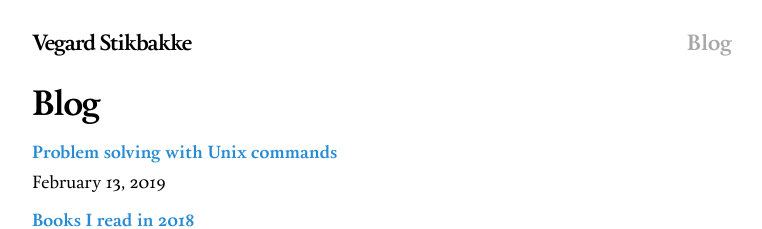
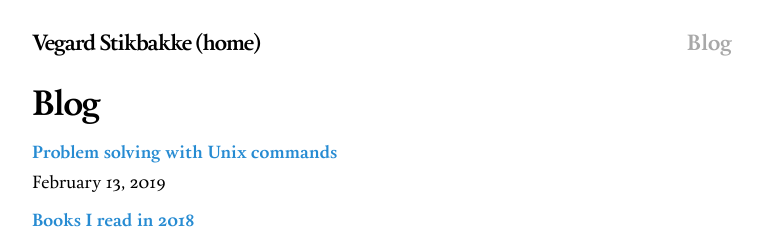
Before and after one commit to vegarsti/vegarsti.github.io, a Jekyll site: the page built from blog.md, in a window 1280 px wide. Shown: the top 229 px of the page, without its empty margins (258-1020 px from the left). Built offline with Jekyll 4.4.1, drawn with Linux system fonts in a browser that asks for light colours; nearby versions of some CDN libraries.

Commit message:
Add link to home page

```diff
--- a/_includes/page_head.html
+++ b/_includes/page_head.html
@@ -2,7 +2,7 @@
 
   <div class="wrapper">
 
-    <a class="site-title" style="color: black;" href="{{ "/" | relative_url }}">{{ site.title | escape }}</a>
+    <a class="site-title" style="color: black;" href="{{ "/" | relative_url }}">Vegard Stikbakke (home)</a>
 
     <nav class="site-nav">
 
```
